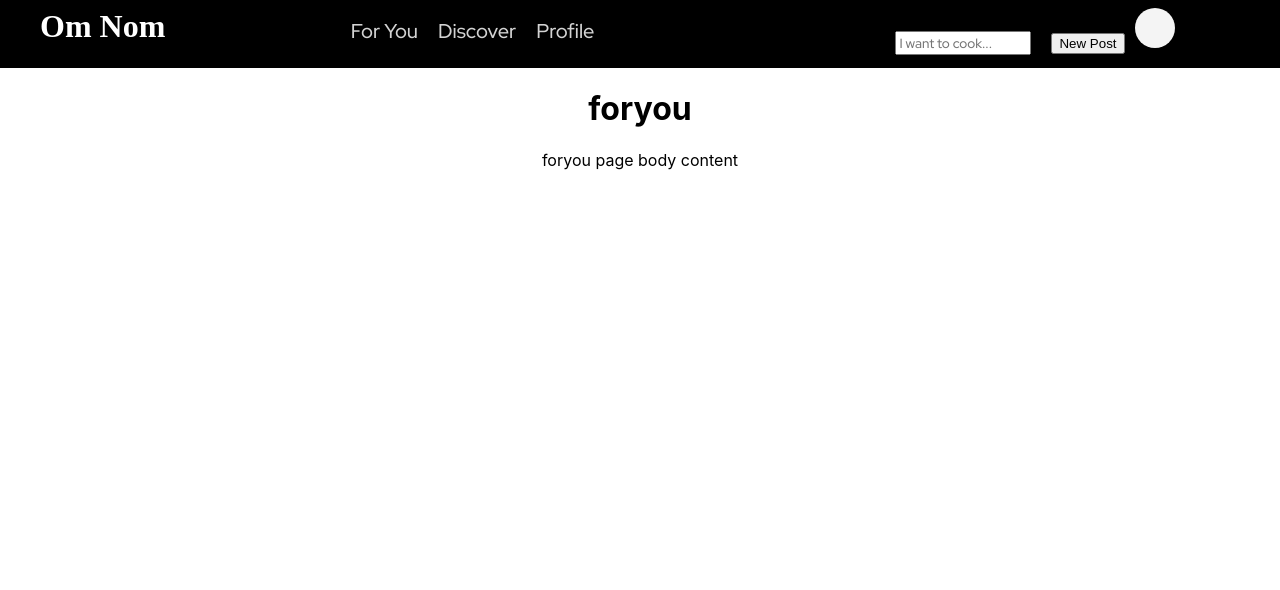
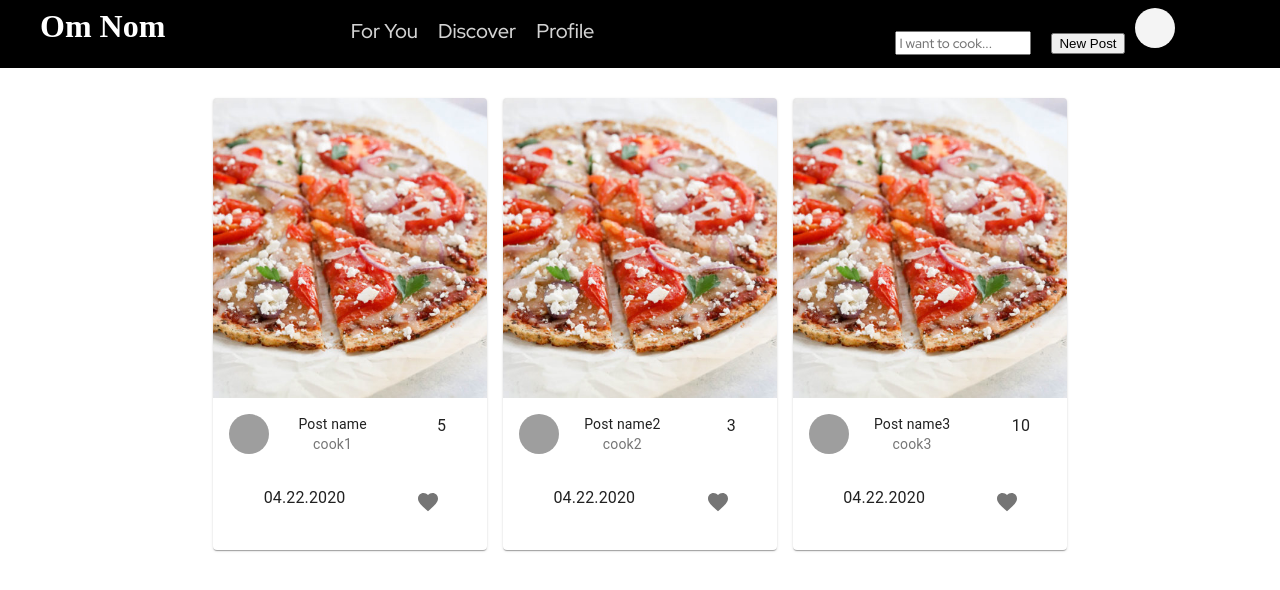
Before and after one commit to george-xiao/Om-Nom, a React (Create React App) app in the folder frontend/Om-Nom/: page / in a window 1280 px wide. Shown: the top 590 px of the page. Built offline with nearby package versions, Linux system fonts and the light colour scheme; grey boxes are pictures that could not be loaded; a web font is replaced by a local one.

Commit message:
repeatable for you component

```diff
--- a/frontend/Om-Nom/package.json
+++ b/frontend/Om-Nom/package.json
@@ -3,13 +3,17 @@
   "version": "0.1.0",
   "private": true,
   "dependencies": {
+    "@material-ui/core": "^4.9.11",
+    "@material-ui/icons": "^4.9.1",
+    "@material-ui/styles": "^4.9.10",
     "@testing-library/jest-dom": "^4.2.4",
     "@testing-library/react": "^9.5.0",
     "@testing-library/user-event": "^7.2.1",
     "react": "^16.13.1",
     "react-dom": "^16.13.1",
     "react-router-dom": "^5.1.2",
-    "react-scripts": "3.4.1"
+    "react-scripts": "3.4.1",
+    "typescript": "^3.8.3"
   },
   "scripts": {
     "start": "react-scripts start",
--- a/frontend/Om-Nom/public/index.html
+++ b/frontend/Om-Nom/public/index.html
@@ -27,7 +27,7 @@
     -->
     <title>Om Nom</title>
   </head>
-  <body>
+  <body style="margin : 0">
     <noscript>You need to enable JavaScript to run this app.</noscript>
     <div id="root"></div>
     <!--
--- a/frontend/Om-Nom/src/App.js
+++ b/frontend/Om-Nom/src/App.js
@@ -1,12 +1,13 @@
 import React from 'react';
 import './App.css';
-
+import Grid from '@material-ui/core/Grid';
 import { BrowserRouter, Route, Switch} from 'react-router-dom';
 import ForYou from './ForYou';
 import Profile from './Profile';
 import Discover from './Discover';
 import Error from './Error';
 import Navigation from './Navigation';
+
 
 
 class App extends React.Component {
@@ -21,7 +22,13 @@ class App extends React.Component {
       <div className="App">
         <BrowserRouter>
         <div>
+          <Grid direction="column">
+          <Grid item>
             <Navigation />
+          </Grid>
+          <Grid item container>
+            <Grid item xs={1} sm={2}/>
+            <Grid item xs={10} sm={8} >
               <Switch>
                 <Route path="/" component={ForYou} exact/>
                 <Route path="/foryou" component={ForYou}/>
@@ -29,6 +36,10 @@ class App extends React.Component {
                 <Route path="/profile" component={Profile}/>
                 <Route component={Error}/>
               </Switch>
+            </Grid>
+            <Grid item xs={1} sm={2}/>
+          </Grid>
+          </Grid>
         </div>
         </BrowserRouter>
       </div>
--- a/frontend/Om-Nom/src/ForYou.js
+++ b/frontend/Om-Nom/src/ForYou.js
@@ -1,12 +1,27 @@
 import React from 'react';
+import ForYouCards from './ForYouCards'
+import Grid from '@material-ui/core/Grid';
+import FYContent from "./ForYouContent";
 
-const foryou = () => {
+
+
+const ForYou = () => {
+    const getForYou = forYouPost => {
+        return (
+            <Grid item xs={4}>
+                <ForYouCards {...forYouPost}/>
+            </Grid>
+        );
+      };
+
     return (
-       <div>
-          <h1>foryou</h1>
-           <p>foryou page body content</p>
-       </div>
+       <div style={{marginTop: "30px"}}>
+            <Grid container spacing={2}>
+                {FYContent.map(forYouPost => getForYou(forYouPost))}
+            </Grid>
+
+        </div>
     );
 }
 
-export default foryou;
+export default ForYou;
--- /dev/null
+++ b/frontend/Om-Nom/src/ForYouCards.js
@@ -0,0 +1,43 @@
+import React from 'react';
+import { makeStyles } from "@material-ui/core/styles";
+import { Avatar, Card, CardHeader, CardContent, CardActions, CardMedia, IconButton, Typography } from "@material-ui/core";
+import FavoriteIcon from '@material-ui/icons/Favorite';
+import Grid from '@material-ui/core/Grid';
+
+import pizza from './img/cauliflower-pizza.jpg';
+
+const ForYouCards  = props => {
+    const { avatarUrl, title, username, date, likes, imageUrl } = props;
+    return(
+    <Card>
+      <CardMedia style={{height: "300px"}} image={imageUrl} title="Cauliflower Pizza"/>
+        <Grid container>
+            <Grid item xs={8}>
+                <CardHeader
+                avatar={<Avatar src={avatarUrl} />}
+                title={title}
+                subheader={username}/>
+                <CardContent>
+                    <Typography paragraph>{date}</Typography>
+                </CardContent>
+            </Grid>
+            <Grid item xs={4}>
+                <CardContent>
+                    <Typography paragraph>{likes}</Typography>
+                </CardContent>
+                <CardActions disableSpacing>
+                    <IconButton aria-label="add to favorites">
+                    <FavoriteIcon />
+                    </IconButton>
+                </CardActions>
+            </Grid>
+        </Grid>
+
+
+
+    </Card>
+    );
+
+}
+
+export default ForYouCards;
--- /dev/null
+++ b/frontend/Om-Nom/src/ForYouContent.js
@@ -0,0 +1,26 @@
+export default [
+    {
+        avatarUrl: "./img/person1.jpg",
+        title: "Post name",
+        username: "cook1",
+        date: "04.22.2020",
+        likes: "5",
+        imageUrl: require("./img/cauliflower-pizza.jpg")
+    },
+    {
+        avatarUrl: "./img/person1.jpg",
+        title: "Post name2",
+        username: "cook2",
+        date: "04.22.2020",
+        likes: "3",
+        imageUrl: require("./img/cauliflower-pizza.jpg")
+    },
+    {
+        avatarUrl: "./img/person1.jpg",
+        title: "Post name3",
+        username: "cook3",
+        date: "04.22.2020",
+        likes: "10",
+        imageUrl: require("./img/cauliflower-pizza.jpg")
+    }
+];
```
Also changed, not shown: frontend/Om-Nom/src/img/cauliflower-pizza.jpg (added), 1 other file (tests, documents, lock files or other folders). Lines whose indentation alone changed are shown as unchanged.
